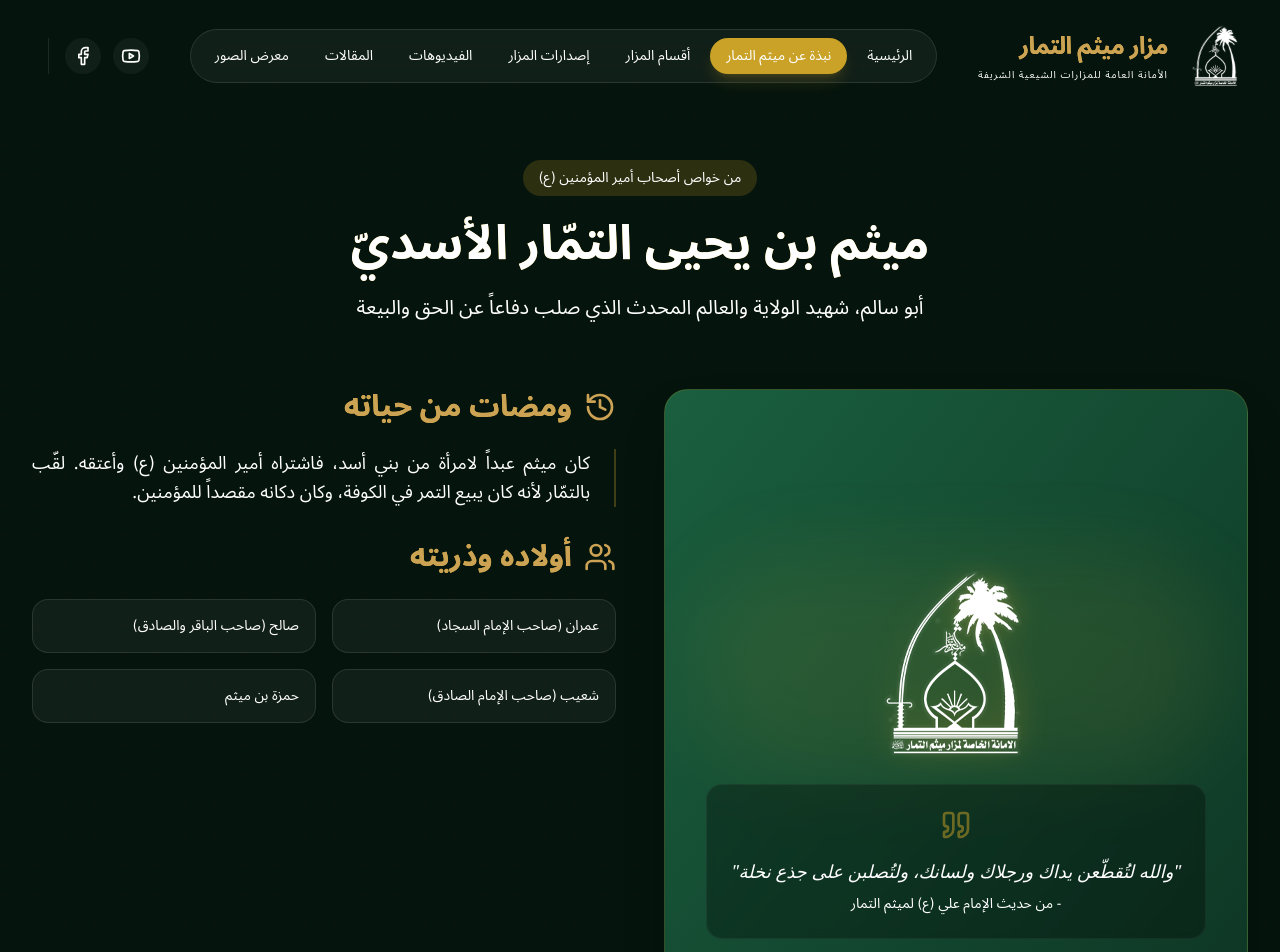
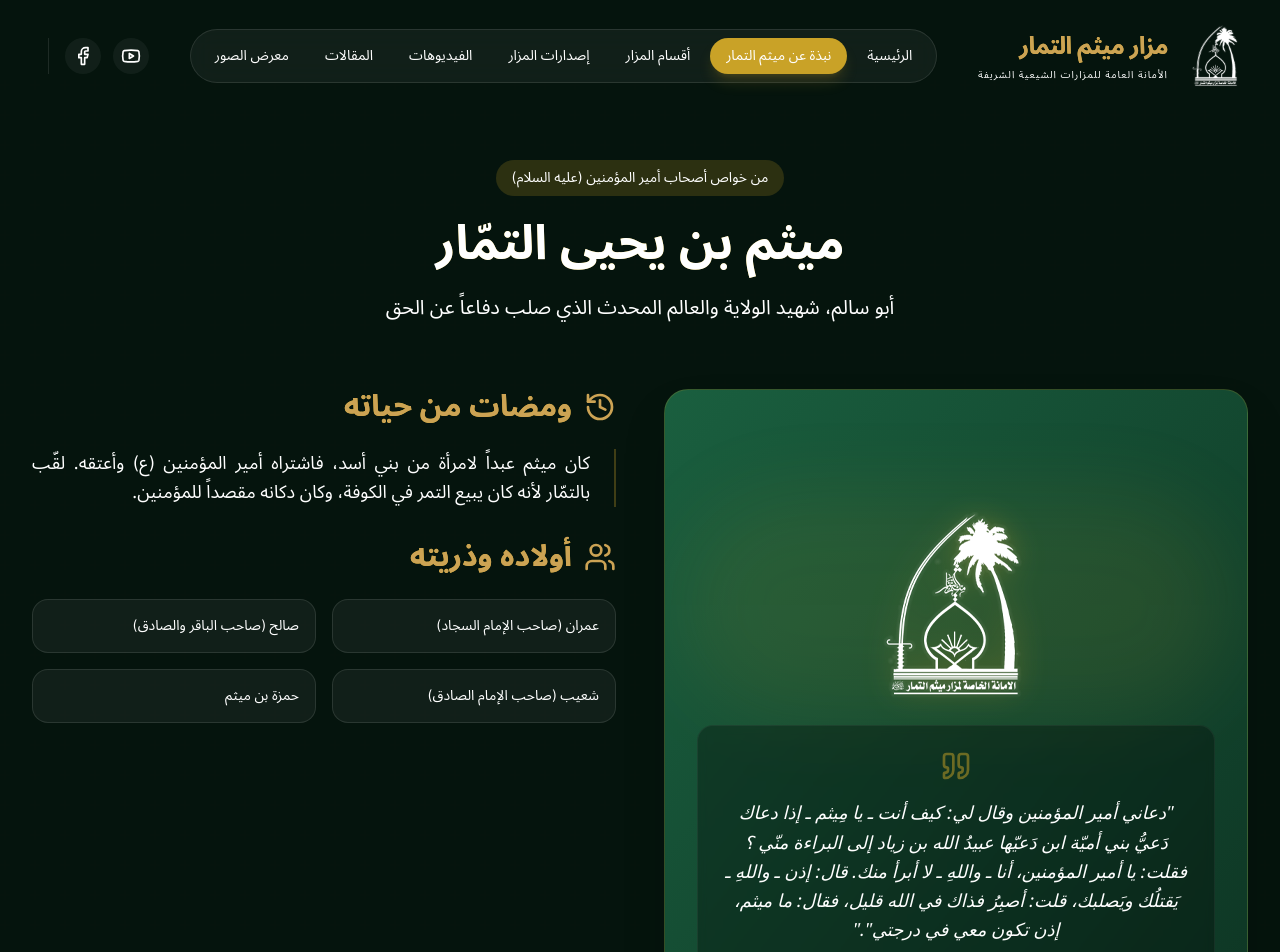
Before and after one commit to MOOdynaz/mazar-althammar, a React (Vite) app in the folder app/: page /about in a window 1280 px wide. Shown: the top 952 px of the page. Built offline with nearby package versions, Linux system fonts and the light colour scheme.

Commit message:
fix: video

```diff
--- a/app/src/pages/About.tsx
+++ b/app/src/pages/About.tsx
@@ -54,13 +54,13 @@ export default function About() {
             className="text-center mb-16"
           >
             <span className="inline-block px-4 py-2 rounded-full bg-[#c9a227]/20 text-[#c9a227] text-sm font-medium mb-6">
-              من خواص أصحاب أمير المؤمنين (ع)
+              من خواص أصحاب أمير المؤمنين (عليه السلام)
             </span>
             <h1 className="text-4xl sm:text-5xl font-bold mb-6 font-display text-center">
-              <span className="gold-gradient">ميثم بن يحيى التمّار الأسديّ</span>
+              <span className="gold-gradient">ميثم بن يحيى التمّار</span>
             </h1>
             <p className="text-xl text-white/70 max-w-3xl mx-auto leading-relaxed text-center">
-              أبو سالم، شهيد الولاية والعالم المحدث الذي صلب دفاعاً عن الحق والبيعة
+              أبو سالم، شهيد الولاية والعالم المحدث الذي صلب دفاعاً عن الحق
             </p>
           </motion.div>
 
@@ -83,7 +83,7 @@ export default function About() {
                 <div className="bg-black/30 p-6 rounded-2xl backdrop-blur-sm border border-white/5">
                    <Quote className="w-8 h-8 text-[#c9a227] mx-auto mb-4 opacity-50" />
                    <p className="text-white/80 italic text-lg leading-relaxed font-serif">
-                     "والله لتُقطّعن يداك ورجلاك ولسانك، ولتُصلبن على جذع نخلة"
+                     "دعاني أمير المؤمنين وقال لي: كيف أنت ـ يا مِيثم ـ إذا دعاك دَعيُّ بني أميّة ابن دَعيّها عبيدُ الله بن زياد إلى البراءة منّي ؟ فقلت: يا أمير المؤمنين، أنا ـ واللهِ ـ لا أبرأ منك. قال: إذن ـ واللهِ ـ يَقتلُك ويَصلبك، قلت: أصبِرُ فذاك في الله قليل، فقال: ما ميثم، إذن تكون معي في درجتي"."
                    </p>
                    <span className="block mt-2 text-[#c9a227] text-sm">- من حديث الإمام علي (ع) لميثم التمار</span>
                 </div>
```
